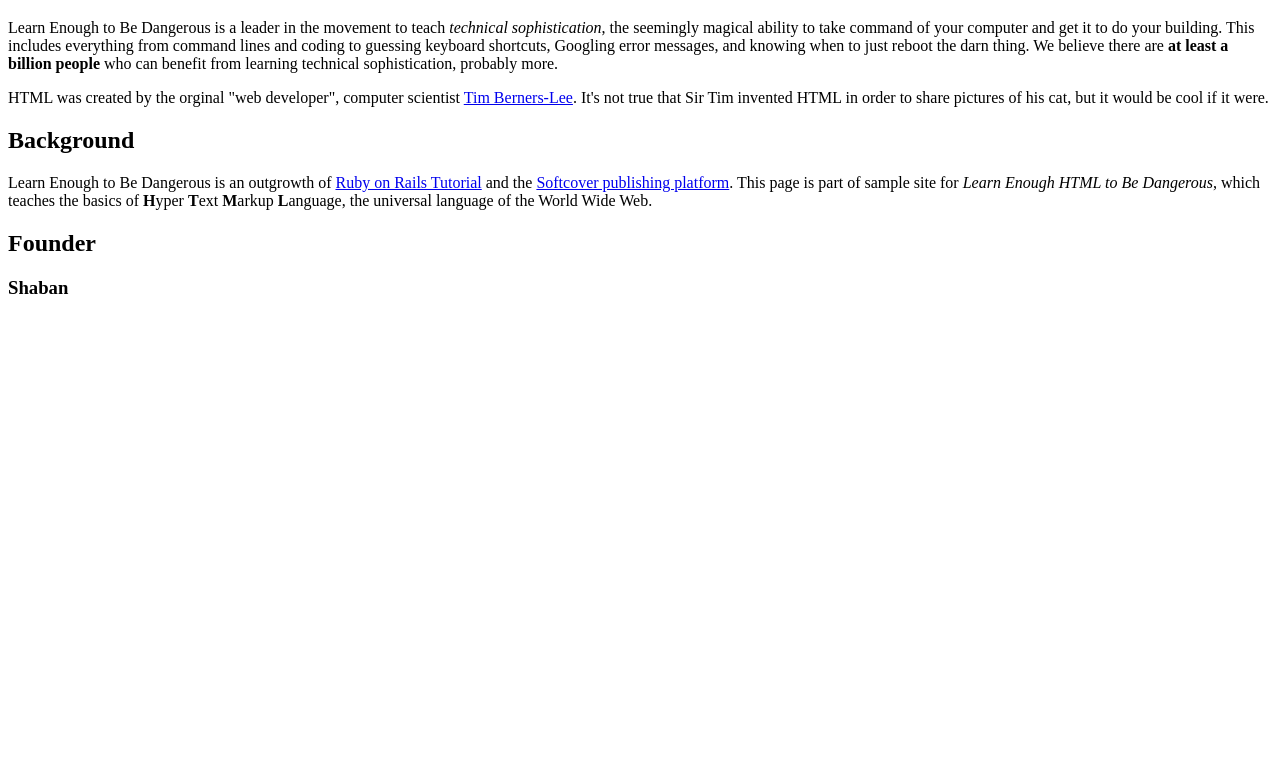
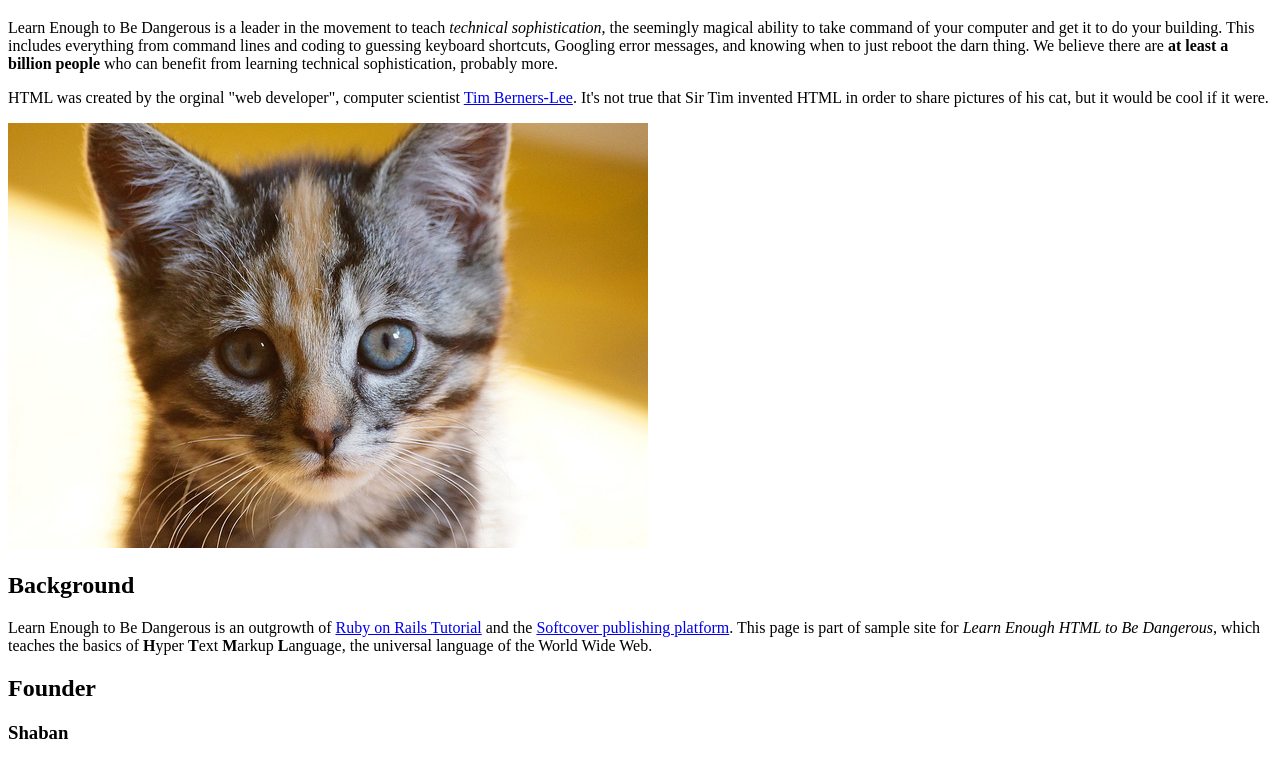
Before and after one commit to ShabanPro/sample_website, a plain HTML site: page index.html in a window 1280 px wide. Shown: the part 61-823 px from the top of the page. Before the commit the page ends 800 px from the top, so only its background shows below. Drawn offline with Linux system fonts and the light colour scheme.

Commit message:
Added images

```diff
--- a/index.html
+++ b/index.html
@@ -15,6 +15,8 @@
       HTML was created by the orginal "web developer", computer scientist <a href="https://en.wikipedia.rog/wiki/Tim_Berners-Lee">Tim Berners-Lee</a>. It's not true that Sir Tim invented HTML in order to share pictures of his cat, but it would be cool if it were.
     </p>
 
+    <img src="images/kitten.jpg" alt="An adorable kitten.">
+
     <h2>Background</h2>
 
     <p>
```
Also changed, not shown: images/kitten.jpg (added).
